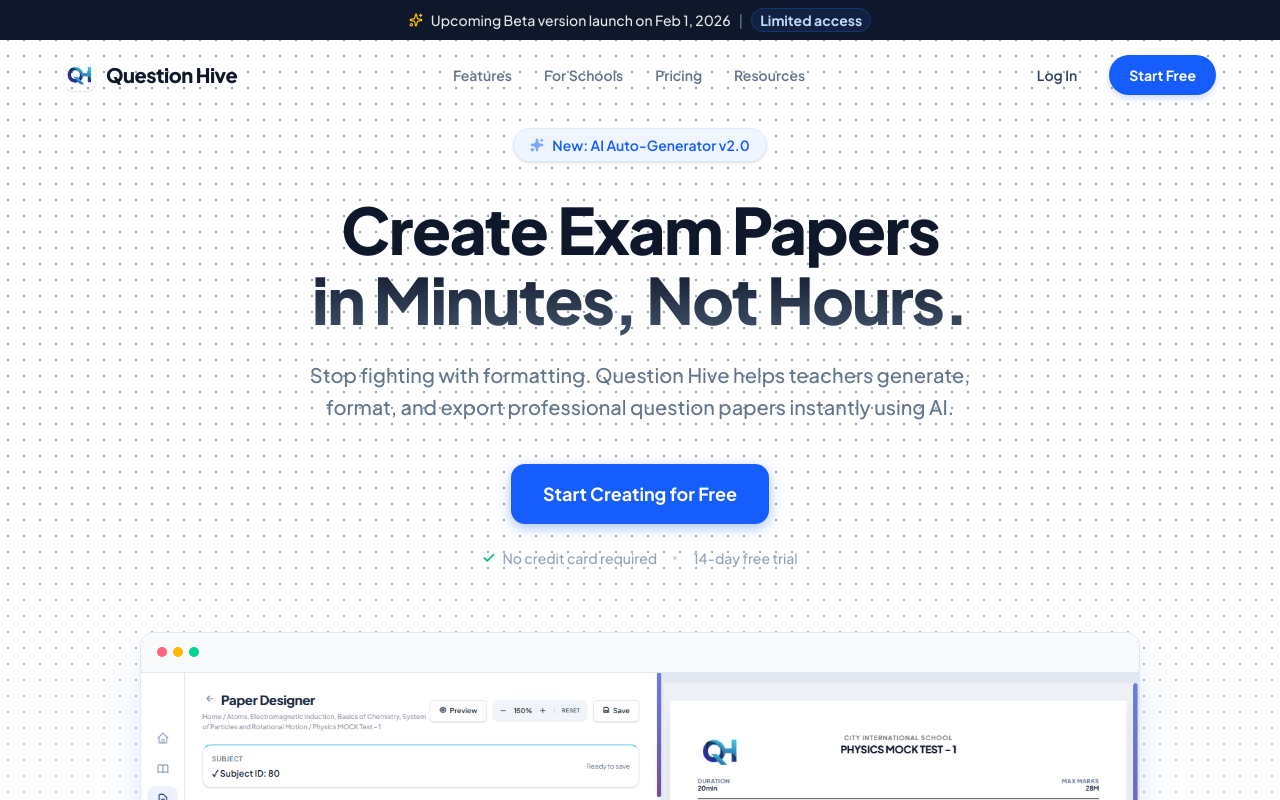
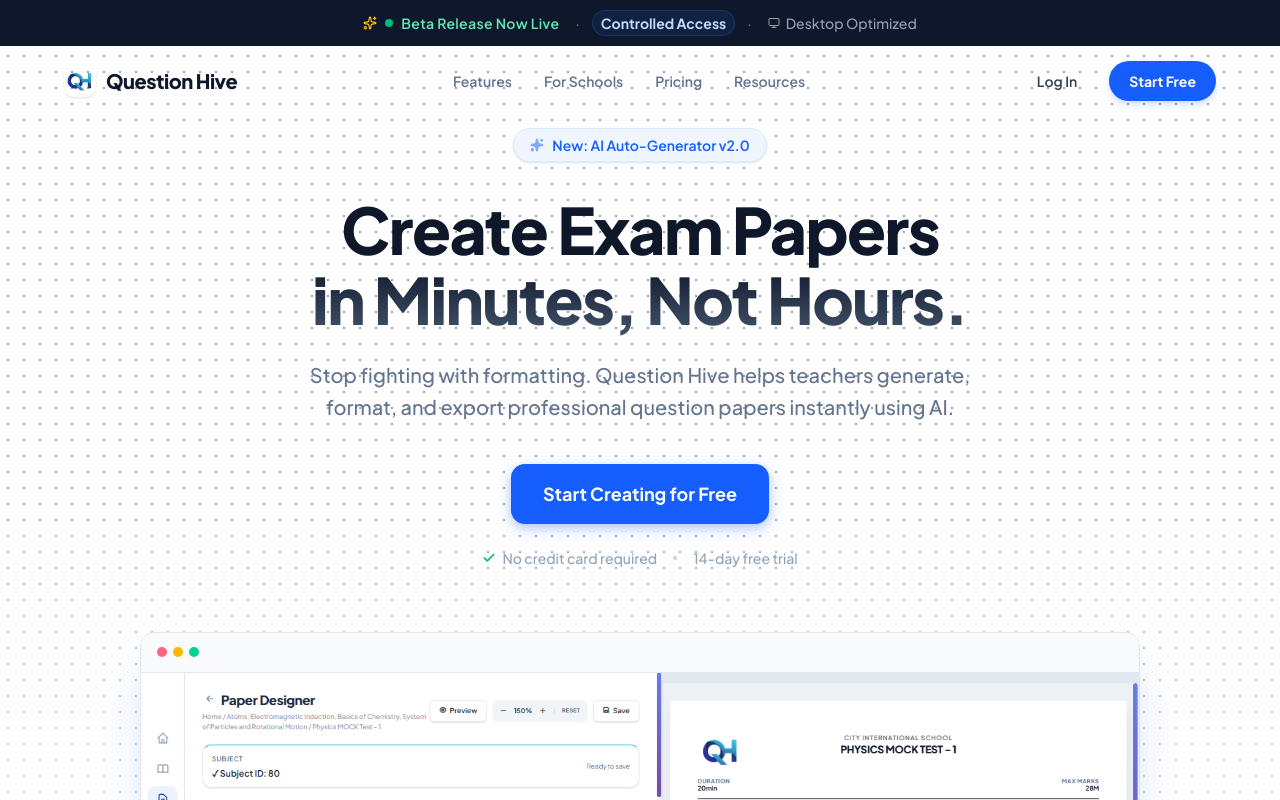
Before and after one commit to Ankitagmallesh/question-hive, a Next.js app in the folder apps/web/: page / in a window 1280 px wide. Shown: the top 800 px of the page. Built offline with nearby package versions, Linux system fonts and the light colour scheme.

Commit message:
feat: update AnnouncementBar with live status indicator and desktop optimized tag

```diff
--- a/apps/web/components/AnnouncementBar.tsx
+++ b/apps/web/components/AnnouncementBar.tsx
@@ -1,15 +1,27 @@
 "use client";
 
-import { Sparkles } from "lucide-react";
+import { Sparkles, Monitor } from "lucide-react";
 
 export const AnnouncementBar = () => {
   return (
-    <div className="bg-slate-900 text-white text-xs md:text-sm font-medium py-2.5 px-4 text-center relative z-[60] flex items-center justify-center gap-2">
+    <div className="bg-slate-900 text-white text-xs md:text-sm font-medium py-2.5 px-4 text-center relative z-[60] flex flex-wrap items-center justify-center gap-2">
       <Sparkles size={14} className="text-yellow-400 animate-pulse hidden sm:block" />
-      <p>
-        <span className="opacity-90">Upcoming Beta version launch on Feb 1, 2026</span>
-        <span className="mx-2 text-slate-500">|</span>
-        <span className="text-blue-200 font-bold bg-blue-500/10 px-2 py-0.5 rounded-full border border-blue-500/20">Limited access</span>
+      <p className="flex flex-wrap items-center justify-center gap-2">
+        <span className="inline-flex items-center gap-2 mr-1">
+          <span className="relative flex h-2 w-2">
+            <span className="animate-ping absolute inline-flex h-full w-full rounded-full bg-emerald-400 opacity-75"></span>
+            <span className="relative inline-flex rounded-full h-2 w-2 bg-emerald-500"></span>
+          </span>
+          <span className="text-emerald-300 font-semibold tracking-wide">Beta Release Now Live</span>
+        </span>
+        <span className="hidden sm:inline mx-1 text-slate-500">·</span>
+        <span className="text-blue-200 font-bold bg-blue-500/10 px-2 py-0.5 rounded-full border border-blue-500/20">Controlled Access</span>
+        <span className="hidden sm:inline mx-1 text-slate-500">·</span>
+        <span className="text-slate-400 flex items-center gap-1.5 ml-1">
+            <Monitor size={12} />
+            <span className="hidden sm:inline">Desktop Optimized</span>
+            <span className="sm:hidden">Desktop Opt.</span>
+        </span>
       </p>
     </div>
   );
```
